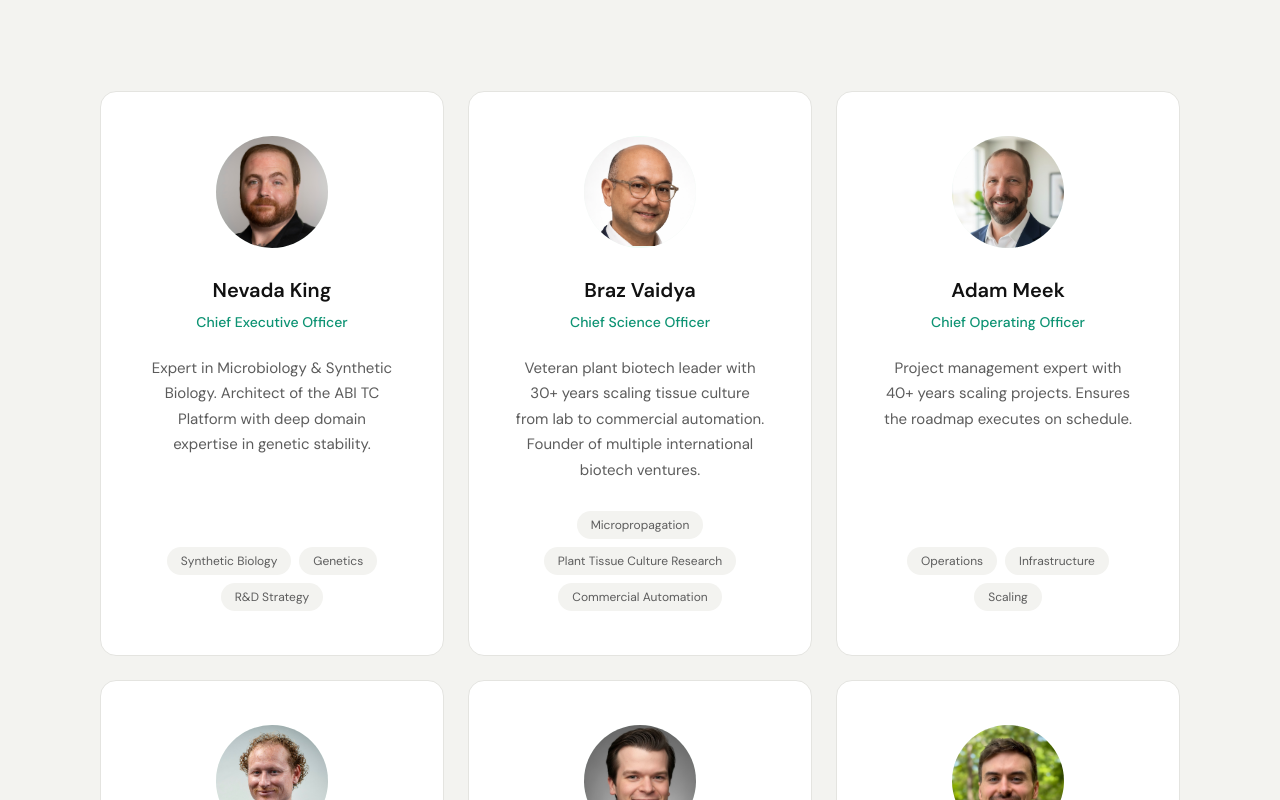
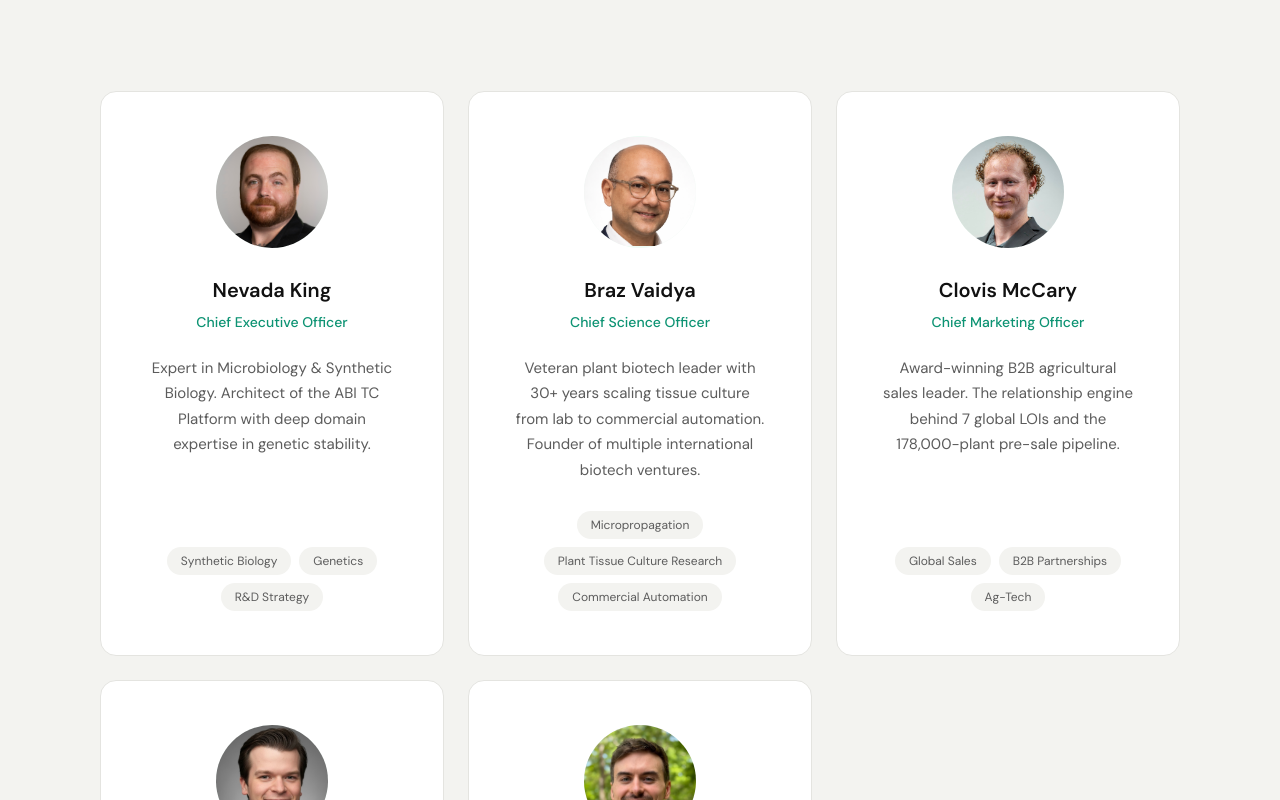
Before and after one commit to HydraNova-Labs/main_website, a React (Vite) app: page / in a window 1280 px wide. Shown: the part 7600-8400 px from the top of the page. Built offline with nearby package versions, Linux system fonts and the light colour scheme.

Commit message:
updated Team.tsx

```diff
--- a/src/components/Team.tsx
+++ b/src/components/Team.tsx
@@ -17,14 +17,6 @@ const team: { name: string; role: string; headshot?: string; description: string
     description:
       'Veteran plant biotech leader with 30+ years scaling tissue culture from lab to commercial automation. Founder of multiple international biotech ventures.',
     tags: ['Micropropagation', 'Plant Tissue Culture Research', 'Commercial Automation'],
-  },
-  {
-    name: 'Adam Meek',
-    role: 'Chief Operating Officer',
-    headshot: 'headshots/Adam_headshot.jpg',
-    description:
-      'Project management expert with 40+ years scaling projects. Ensures the roadmap executes on schedule.',
-    tags: ['Operations', 'Infrastructure', 'Scaling'],
   },
   {
     name: 'Clovis McCary',
```
Also changed, not shown: public/headshots/Adam_headshot.jpg (deleted).
